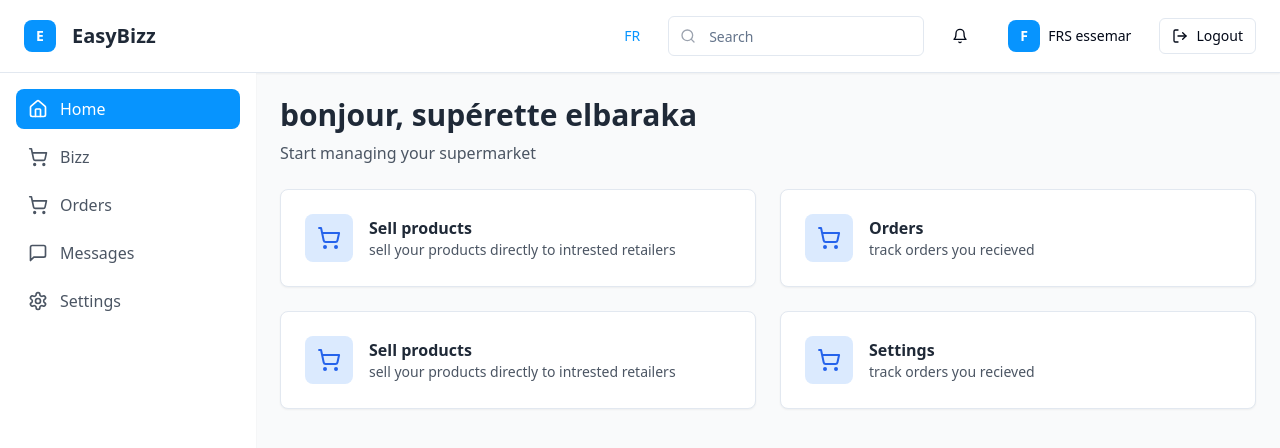
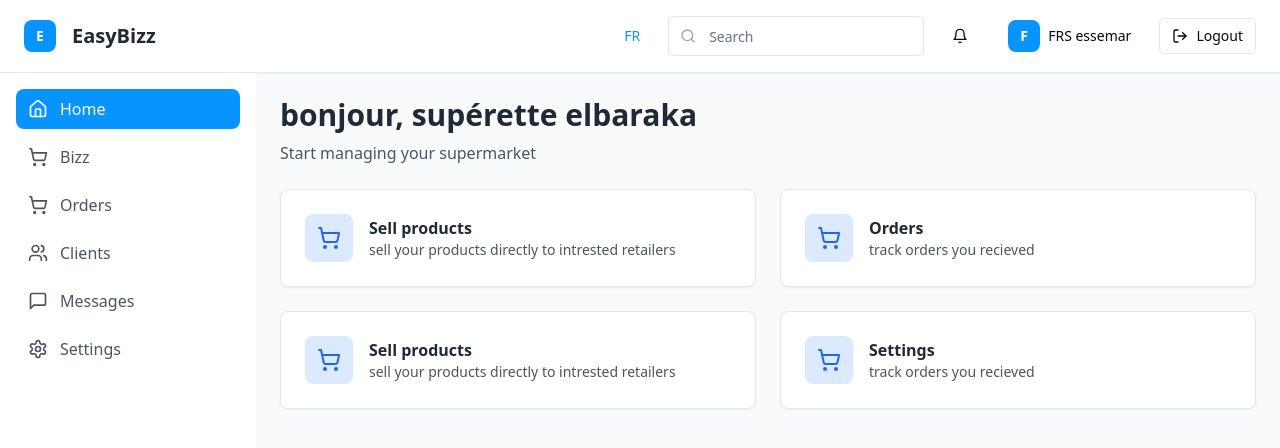
Before and after one commit to PiKa19/easybizz-smart-connect, a React (Vite) app: page /supplier-dashboard in a window 1280 px wide. Shown: the top 448 px of the page. Built offline with nearby package versions, Linux system fonts and the light colour scheme.

Commit message:
Add clients section to supplier dashboard
Adds a "Clients" section to the left navigation bar in the supplier dashboard.

```diff
--- a/src/pages/SupplierDashboard.tsx
+++ b/src/pages/SupplierDashboard.tsx
@@ -1,4 +1,3 @@
-
 import React, { useState, useContext } from 'react';
 import {
   Home,
@@ -7,7 +6,8 @@ import {
   Settings,
   LogOut,
   Search,
-  MessageSquare
+  MessageSquare,
+  Users
 } from 'lucide-react';
 import { Button } from "@/components/ui/button";
 import { Card, CardContent } from "@/components/ui/card";
@@ -25,6 +25,7 @@ const SupplierDashboard = () => {
     { id: 'home', label: 'Home', icon: Home },
     { id: 'bizz', label: 'Bizz', icon: ShoppingCart },
     { id: 'orders', label: 'Orders', icon: ShoppingCart },
+    { id: 'clients', label: 'Clients', icon: Users },
     { id: 'messages', label: 'Messages', icon: MessageSquare },
     { id: 'settings', label: 'Settings', icon: Settings },
   ];
@@ -108,6 +109,14 @@ const SupplierDashboard = () => {
 
       case 'messages':
         return <SupplierMessagingSection />;
+
+      case 'clients':
+        return (
+          <div className="text-center py-12">
+            <h3 className="text-2xl font-bold text-gray-800 mb-2">Clients</h3>
+            <p className="text-gray-500">Manage your retailer clients here. (Coming soon)</p>
+          </div>
+        );
 
       default:
         return (
```
